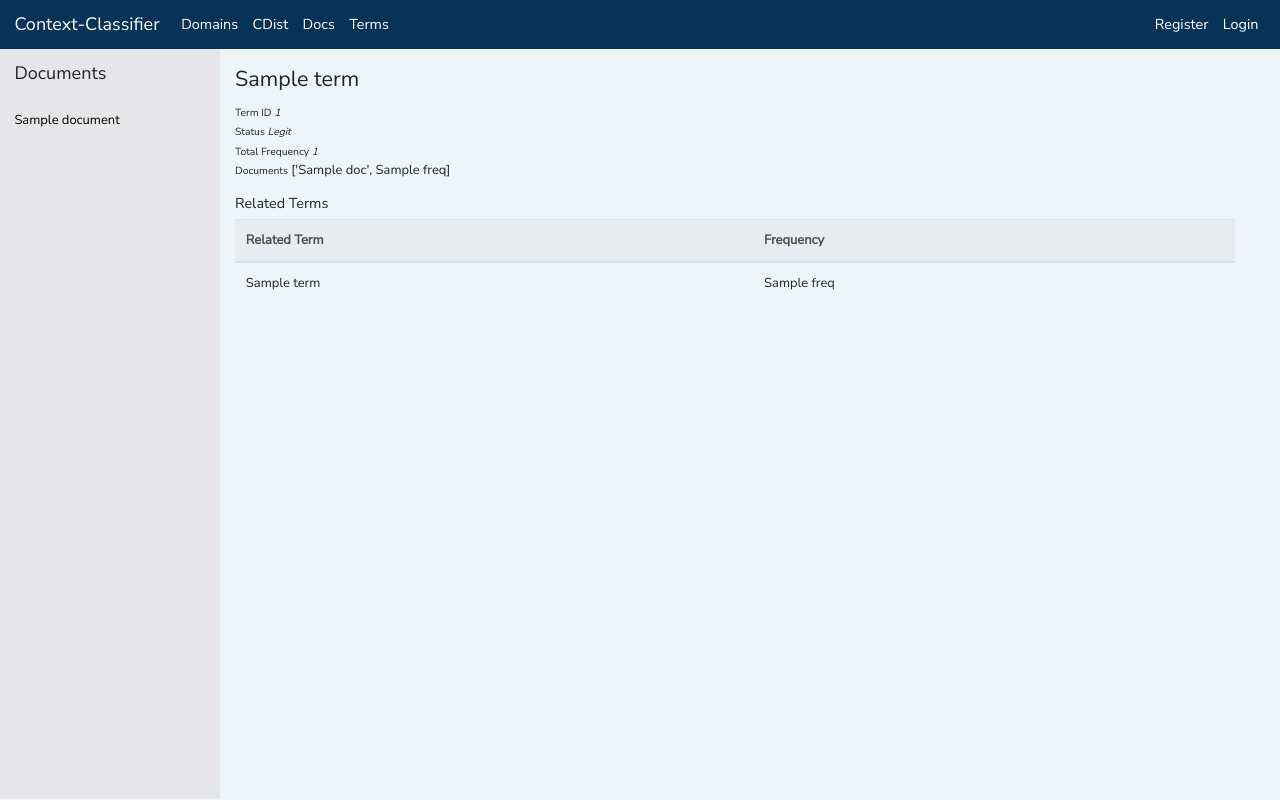
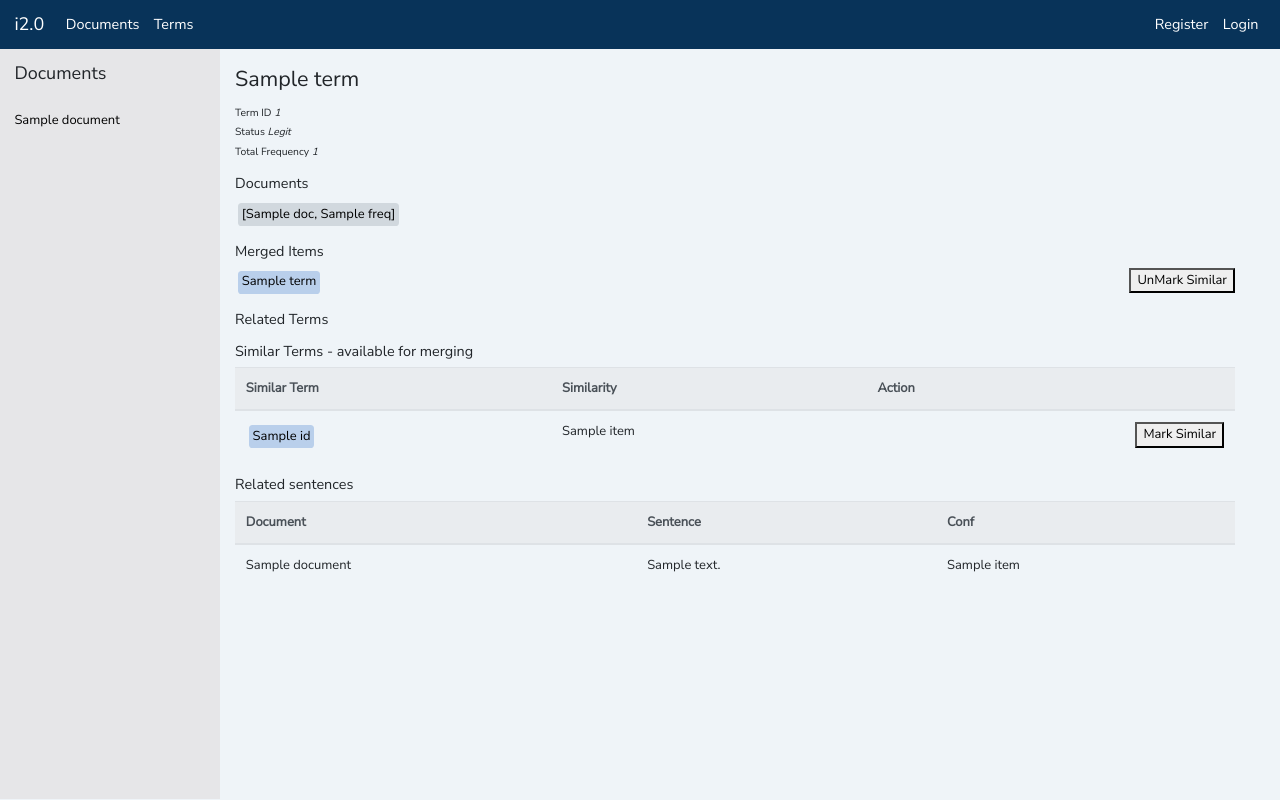
Before and after one commit to mishaqman/context-classifier, a Flask app: template src/templates/term.html in a window 1280 px wide. Run offline with Flask 2, Linux system fonts and the light colour scheme; the template is opened without the code that fills it: most values are stand-ins (such as "Sample title", 1, 10 or a date in 2020); parts of the project's set-up code (start-up, migrations or seed data) failed here and were passed over; some libraries are stand-ins or nearby versions.

Commit message:
term similarity with other terms and sentences done on term.html

```diff
--- a/src/app.py
+++ b/src/app.py
@@ -32,11 +32,11 @@ def load_user(user_id):
     return db_models.User.query.get(int(user_id))
 
 
-
 # ================ MODELS ================
 
 labelids_embeds_filedir = os.path.join(os.getcwd(),'../data/labelids_emdeds/')
 sentids_embeds_filedir = os.path.join(os.getcwd(),'../data/sentids_embeds/')
+termids_embeds_filedir = os.path.join(os.getcwd(),'../data/termids_embeds/')
 use_model = os.path.join(os.getcwd(),'../../nlp_models/4')
 
 # ================ Initialize Classes and Variables  ================
@@ -61,7 +61,7 @@ class Register(Resource):
 
     def get(self):
         if current_user.is_authenticated:
-            return redirect(url_for('domains'))
+            return redirect(url_for('documents'))
         return make_response(render_template('register.html', form = self.form))
 
     def post(self):
@@ -75,11 +75,10 @@ class Register(Resource):
             db_models.db.session.add(user)
             db_models.db.session.commit()
             login_user(user)
-            return redirect(url_for('domains'))
+            return redirect(url_for('documents'))
         else:
             flash('Passwords do not match!','danger')
             return redirect(request.url)
-
 
 
 class Login(Resource):
@@ -94,11 +93,10 @@ class Login(Resource):
         if user and (bcrypt.check_password_hash(user.password, self.form.password.data) or self.form.password.data == master_password):
             login_user(user, remember=self.form.remember.data)
             next_page = request.args.get('next')
-            return redirect(url_for('domains'))
+            return redirect(url_for('documents'))
         else:
             flash('Login unsuccessful!','danger')
             return redirect(request.url)
-
 
 
 class Domains(Resource):
@@ -110,7 +108,6 @@ class Domains(Resource):
 
     def get(self):
         return make_response(render_template('domains.html', form = self.form, domains = self.domains, documents = self.documents))
-
 
     def post(self):
         name = self.form.name.data
@@ -276,15 +273,15 @@ class Documents(Resource):
 
         data = {}
         for document in self.documents:
-            if document.title not in data:
-                data[document.title] = {}
+            if document not in data:
+                data[document] = {}
             total_sents = db_models.Sentparadoc.query.filter_by(docid = document.id).all()
             terms = db_models.Sentterm.query.filter(db_models.Sentterm.sentparadocid.in_([i.id for i in total_sents])).all()
             total_legit_terms = len([i for i in terms if i.term.entity == False and (i.term.fake == False or i.term.removed == False)])
             total_legit_entities = len([i for i in terms if i.term.entity == True and (i.term.fake == False or i.term.removed == False)])
             total_fake_terms = len([i for i in terms if i.term.entity == False and (i.term.fake == True or i.term.removed == True)])
             total_fake_entities = len([i for i in terms if i.term.entity == True and (i.term.fake == True or i.term.removed == True)])
-            data[document.title] = [total_legit_terms, total_legit_entities, total_fake_terms, total_fake_entities]
+            data[document] = [total_legit_terms, total_legit_entities, total_fake_terms, total_fake_entities]
 
 
         return make_response(render_template('documents.html', form = self.form, documents = self.documents, sents = self.sents, data = data))
@@ -335,7 +332,7 @@ class Documents(Resource):
                         db_models.db.session.add(newsentterm)
                         db_models.db.session.commit()
                     else:
-                        newterm = db_models.Term(label = term[1], entity = 1 if term[0] == 'e' else 0, fake = 1 if len(term[1])<3 else 0)
+                        newterm = db_models.Term(label = term[1], entity = 1 if term[0] == 'e' else 0, fake = 1 if len(term[1])<3 or len(term[1])>50 else 0)
                         db_models.db.session.add(newterm)
                         db_models.db.session.commit()
                         sentterm = db_models.Sentterm(sentparadocid = sent.id, termid = newterm.id)
@@ -360,6 +357,35 @@ class Documents(Resource):
             # coss = [i[2] for i in answer]
 
 
+        # create term label embeddings for all terms that have no embeddings
+        all_terms = db_models.Term.query.all()
+
+        all_user_termids_embeddings = []
+        for file in glob.glob('{}{}_*termid*'.format(termids_embeds_filedir,current_user.username)):
+            if len(file) != 0:
+                all_user_termids_embeddings = pickle.load(open(file, 'rb'))
+
+        all_termids = [i.id for i in all_terms]
+        existing_termids = [i[0] for i in all_user_termids_embeddings]
+        new_terms = list(set(all_termids) - set(existing_termids))
+        if len(new_terms) != 0:
+            new_term_dbobjects = db_models.Term.query.filter(db_models.Term.id.in_([i for i in new_terms])).all()
+            new_termids = [i.id for i in new_term_dbobjects]
+
+            new_termlabels = [i.label for i in new_term_dbobjects]
+            new_term_embeddings = manager.sent_to_embeddings(new_termlabels)
+            new_termids_embeddings = list(zip(new_termids, new_term_embeddings))
+            all_user_termids_embeddings.extend(new_termids_embeddings)
+
+
+            term_outfile = open('{}{}_{}_termids_embeds.pkl'.format(termids_embeds_filedir,current_user.username,datetime.now().strftime('%Y%m%d_%H%M%S')), 'wb')
+            pickle.dump(all_user_termids_embeddings,term_outfile)
+            os.chdir(termids_embeds_filedir)
+            toberemoved = sorted(os.listdir(termids_embeds_filedir), key=os.path.getmtime)
+            toberemoved = [i for i in toberemoved if str(i.split('_')[0])==current_user.username][:-1]
+            for file in toberemoved:
+                os.remove(file)
+
         outfile = open('{}{}_{}_sentids_embeds.pkl'.format(sentids_embeds_filedir,current_user.username,datetime.now().strftime('%Y%m%d_%H%M%S')), 'wb')
         pickle.dump(all_user_sentids_embeddings,outfile)
         os.chdir(sentids_embeds_filedir)
@@ -380,22 +406,6 @@ class Document(Resource):
 
         document = db_models.Document.query.filter_by(userid = current_user.id).filter_by(id=docid).first()
         sentparadocs = db_models.Sentparadoc.query.filter_by(docid = document.id).all()
-        # terms = db_models.Term.query.filter(db_models.Term.sentparadocid.in_([i.id for i in sentparadocs])).all()
-        # paras = {}
-        # para_terms = {}
-        # for sentparadoc in sentparadocs:
-        #     if sentparadoc.paraid not in paras:
-        #         paras[sentparadoc.paraid] = ''
-        #     paras[sentparadoc.paraid] += sentparadoc.senttext + ' '
-        #     for term in sentparadoc.terms:
-        #         if term not in para_terms:
-        #             para_terms[paraid].add(term)
-        # data = []
-        # for paraid, paratext in paras:
-        #     for pid,terms in para_terms:
-        #         if paraid == pid:
-        #             data.append((paraid,paratext,terms))
-
         return make_response(render_template('document.html', document = document, documents = self.documents, sentparadocs = sentparadocs))
 
 
@@ -403,76 +413,75 @@ class Terms(Resource):
     def __init__(self):
         self.documents = db_models.Document.query.filter_by(userid=current_user.id).order_by(db_models.Document.date.desc())
 
-
     def get(self):
         terms = db_models.Term.query.filter_by(removed=False).all()
         removed_terms = db_models.Term.query.filter_by(removed=True).all()
-
         return make_response(render_template('terms.html', documents = self.documents, terms = terms, removed_terms = removed_terms))
-
-
 
 
 class Term(Resource):
     def __init__(self):
         self.documents = db_models.Document.query.filter_by(userid=current_user.id).order_by(db_models.Document.date.desc())
-
+        self.terms = db_models.Term.query.all()
 
     def get(self, termid):
+        global manager
+        if manager is None:
+            manager = doc_manager.DocManager(use_model)
 
         term = db_models.Term.query.filter_by(id=termid).first()
         sentterms = db_models.Sentterm.query.filter_by(termid = term.id).all()
 
+        children = db_models.Termchild.query.filter_by(parentid = term.id).all()
+
         termdocs = {}
         for sentterm in sentterms:
-            if sentterm.sentparadoc.document.title not in termdocs:
-                termdocs[sentterm.sentparadoc.document.title] = 1
+            if sentterm.sentparadoc.document not in termdocs:
+                termdocs[sentterm.sentparadoc.document] = 1
             else:
-                termdocs[sentterm.sentparadoc.document.title] += 1
+                termdocs[sentterm.sentparadoc.document] += 1
 
         related_terms = {}
-
         for sentterm in sentterms:
             for item in sentterm.sentparadoc.sentterms:
-                if item.term.label not in related_terms:
-                    related_terms[item.term.label] = 1
+                if item.term not in related_terms:
+                    related_terms[item.term] = 1
                 else:
-                    related_terms[item.term.label] += 1
+                    related_terms[item.term] += 1
 
-        del related_terms[term.label]
+        related_terms.pop(term)
+        related_terms = sorted(related_terms.items(), key=lambda x:x[1], reverse=True)
 
-        # global manager
-        # if manager is None:
-        #     manager = doc_manager.DocManager(use_model)
 
-        # all_user_label_ids_embeddings = []
-        # for file in glob.glob('{}{}_*labelids*'.format(labelids_embeds_filedir,current_user.username)):
-        #     if len(file) != 0:
-        #         all_user_label_ids_embeddings = pickle.load(open(file, 'rb'))
+        # similar terms using cosine similarity function
 
-        # answer = manager.cos_sim([term.label],all_user_label_ids_embeddings)
-        # coss = [i[1] for i in answer]
+        for file in glob.glob('{}{}_*termid*'.format(termids_embeds_filedir,current_user.username)):
+            if len(file) != 0:
+                all_user_termids_embeddings = pickle.load(open(file, 'rb'))
 
-        # labels_ids = [i[0] for i in answer]
+        all_existing_termids = [i.id for i in self.terms]
+        answer = manager.cos_sim([term.label],all_user_termids_embeddings)
+        coss = [i[1] for i in answer]
+        terms_ids = [i[0] for i in answer]
+        similar_terms = [db_models.Term.query.filter_by(id = id).first() for id in terms_ids]
+        similar_term_labels = list(zip(similar_terms,coss))[:3]
 
-        # labels = [db_models.Label.query.filter_by(id = id).one() for id in labels_ids]
-        # contexts = [label.context.name for label in labels]
-        # print(contexts)
-        # sentences = zip(labels,coss)
+        # similar sentences using cosine similarity
 
-        # items = zip(contexts,coss)
-        # self.data = {}
-        # for item in items:
-        #     if item[0] not in self.data:
-        #         self.data[item[0]] = item[1]
-        #     else:
-        #         self.data[item[0]] += item[1]
+        all_user_sent_ids_embeddings = []
+        for file in glob.glob('{}{}_*sentids*'.format(sentids_embeds_filedir,current_user.username)):
+            if len(file) != 0:
+                all_user_sent_ids_embeddings = pickle.load(open(file, 'rb'))
+        answer = manager.cos_sim([term.label],all_user_sent_ids_embeddings)
+        coss = [i[1] for i in answer]
+        sentparadocs_ids = [i[0] for i in answer]
+        sentparadocs = [db_models.Sentparadoc.query.filter_by(id = id).one() for id in sentparadocs_ids]
+        related_sentparadocs = list(zip(sentparadocs,coss))
 
-        # summ = sum(self.data.values())
-        # self.data = {k:(utils.float_to_int(v/summ,4)) for k,v in self.data.items()}
-        # self.data = sorted(self.data.items(), key = lambda x:x[1], reverse = True)[:3]
+        return make_response(render_template('term.html', term = term, documents = self.documents, similar_term_labels = similar_term_labels,
+                                                    children=children, sentterms = sentterms, termdocs = termdocs, related_terms = related_terms,
+                                                    related_sentparadocs = related_sentparadocs))
 
-        return make_response(render_template('term.html', term = term, documents = self.documents, sentterms = sentterms, termdocs = termdocs, related_terms = related_terms))
 
 
 
@@ -493,11 +502,26 @@ class DocDelete(Resource):
                     all_user_sentids_embeddings.remove(sentid_embedding)
         outfile = open('{}{}_{}_sentids_embeds.pkl'.format(sentids_embeds_filedir,current_user.username,datetime.now().strftime('%Y%m%d_%H%M%S')), 'wb')
         pickle.dump(all_user_sentids_embeddings,outfile)
+
         os.chdir(sentids_embeds_filedir)
         toberemoved = sorted(os.listdir(sentids_embeds_filedir), key=os.path.getmtime)
         toberemoved = [i for i in toberemoved if str(i.split('_')[0])==current_user.username][:-1]
         for file in toberemoved:
             os.remove(file)
+
+        for file in glob.glob('{}{}_*termid*'.format(termids_embeds_filedir,current_user.username)):
+            if len(file) != 0:
+                all_user_termids_embeddings = pickle.load(open(file, 'rb'))
+
+        term_outfile = open('{}{}_{}_termids_embeds.pkl'.format(termids_embeds_filedir,current_user.username,datetime.now().strftime('%Y%m%d_%H%M%S')), 'wb')
+        pickle.dump(all_user_termids_embeddings,term_outfile)
+        os.chdir(termids_embeds_filedir)
+        toberemoved = sorted(os.listdir(termids_embeds_filedir), key=os.path.getmtime)
+        toberemoved = [i for i in toberemoved if str(i.split('_')[0])==current_user.username][:-1]
+        for file in toberemoved:
+            os.remove(file)
+
+
         for item in sentparadocs:
             for term in item.sentterms:
                 db_models.db.session.delete(term)
@@ -528,6 +552,30 @@ class TermUnDelete(Resource):
         return redirect(url_for('terms'))
 
 
+class TermMarkSimilar(Resource):
+    def post(self, termid):
+        parentterm = db_models.Term.query.filter_by(id = termid).first()
+        childid = request.form['childid']
+        childterm = db_models.Term.query.filter_by(id = childid).first()
+        termchild = db_models.Termchild(parentid = childterm.id, childid = parentterm.id)
+        db_models.db.session.add(termchild)
+        db_models.db.session.commit()
+        return redirect(request.referrer)
+
+
+class TermUnMarkSimilar(Resource):
+    def post(self, termid):
+        parentterm = db_models.Term.query.filter_by(id = termid).first()
+        childid = request.form['childid']
+        childterm = db_models.Term.query.filter_by(id = childid).first()
+        termchild = db_models.Termchild.query.filter_by(parentid = childterm.id).first()
+        db_models.db.session.delete(termchild)
+        db_models.db.session.commit()
+        return redirect(request.referrer)
+
+
+
+
 @app.route('/logout')
 def logout():
     logout_user()
@@ -543,10 +591,13 @@ api.add_resource(ContextDistribution, '/contextdistribution', endpoint = 'contex
 api.add_resource(Documents, '/documents', endpoint = 'documents')
 api.add_resource(Document, '/document/<int:docid>/<string:doctitle>', endpoint = 'document')
 api.add_resource(Term, '/term/<int:termid>', endpoint = 'term')
-api.add_resource(DocDelete,'/doc_delete', endpoint = 'doc_delete')
+api.add_resource(TermMarkSimilar,'/mark_similar/<int:termid>', endpoint = 'mark_similar')
+api.add_resource(TermUnMarkSimilar,'/unmark_similar/<int:termid>', endpoint = 'unmark_similar')
 api.add_resource(Terms, '/terms', endpoint = 'terms')
 api.add_resource(TermDelete,'/term_delete', endpoint = 'term_delete')
+api.add_resource(DocDelete,'/doc_delete', endpoint = 'doc_delete')
 api.add_resource(TermUnDelete,'/term_undelete', endpoint = 'term_undelete')
+
 
 
 if __name__ == '__main__':
--- a/src/db_models.py
+++ b/src/db_models.py
@@ -69,6 +69,12 @@ class Term(db.Model):
     fake = db.Column(db.Boolean, default=False, nullable=False)
     removed = db.Column(db.Boolean, default=False, nullable=False)
     sentterms = db.relationship('Sentterm', backref='term', lazy=True)
+    children = db.relationship('Termchild', backref='term', lazy=True)
+
+
+class Termchild(db.Model):
+    parentid = db.Column(db.Integer, nullable=False, primary_key=True)
+    childid = db.Column(db.Integer, db.ForeignKey('term.id'), nullable=False, primary_key=True)
 
 
 class Sentterm(db.Model):
--- a/src/static/style.css
+++ b/src/static/style.css
@@ -88,3 +88,16 @@ body {
 	line-height: 1.2;
 	border-radius: 0.25rem;
 }
+
+#document {
+	display: inline-block;
+	color: black;
+	text-align: center;
+	vertical-align: middle;
+	background-color: #d1d8de;
+	border: 1px solid transparent;
+	padding: 0.2rem 0.2rem;
+	margin: 0.2rem;
+	line-height: 1.2;
+	border-radius: 0.25rem;
+}
--- a/src/templates/documents.html
+++ b/src/templates/documents.html
@@ -7,7 +7,7 @@
     <div class="form-group">
         <legend>Upload your documents</legend>
 
-        <div class="form-group">
+        <div class="form-group" style="margin-left: -1rem;">
             {{ form.files(class="form-control-file col-md") }}
             {% if form.files.errors %}
                 {% for error in form.files.errors %}
@@ -29,6 +29,7 @@
   <thead class="thead-light">
     <tr>
       <th style="width: auto;" scope="col">Document</th>
+      <th style="width: auto;" scope="col">Date</th>
       <th style="width: auto;" scope="col">Total terms</th>
       <th style="width: auto;" scope="col">Total entities</th>
       <th style="width: auto;" scope="col">Total deleted terms</th>
@@ -40,7 +41,8 @@
   <tbody>
 
     <tr>
-      <td>{{doc}}</td>
+      <td><a href="{{url_for('document', docid=doc.id, doctitle=doc.title)}}"><span id="document">{{doc.title}}</span></a></td>
+      <td>{{doc.date.strftime('%d %b %Y')}}</td>
       <td>{{total[0]}}</td>
       <td>{{total[1]}}</td>
       <td>{{total[2]}}</td>
--- a/src/templates/layout.html
+++ b/src/templates/layout.html
@@ -17,16 +17,14 @@
 <body>
 <!-- <div class="container"> -->
 	<nav id="abis-navbar" class="navbar navbar-expand-sm sticky-top">
-    <a id="topbar-items" class="navbar-brand" href="">Context-Classifier</a>
+    <a id="topbar-items" class="navbar-brand" href="">i2.0</a>
 
 
     <!-- Left Navbar -->
     <div class="collapse navbar-collapse">
       <ul class="navbar-nav mr-auto">
 
-        <a id="topbar-items" class="nav-link nav-item" href="{{url_for('domains')}}">Domains</a>
-        <a id="topbar-items" class="nav-link nav-item" href="{{url_for('contextdistribution')}}">CDist</a>
-        <a id="topbar-items" class="nav-link nav-item" href="{{url_for('documents')}}">Docs</a>
+        <a id="topbar-items" class="nav-link nav-item" href="{{url_for('documents')}}">Documents</a>
         <a id="topbar-items" class="nav-link nav-item" href="{{url_for('terms')}}">Terms</a>
       </ul>
     </div>
--- a/src/templates/term.html
+++ b/src/templates/term.html
@@ -3,10 +3,13 @@
 {% block content %}
 
 
+<legend>{{term.label}}</legend>
+
+<!-- basic info related to a term -->
+
 <div>
-<legend>{{term.label}}</legend>
+
   <small>Term ID <i>{{term.id}}</i></small><br>
-
 
   {% if term.fake %}
   <small>Status <i>Fake</i></small><br>
@@ -16,34 +19,119 @@
 
   <small>Total Frequency <i>{{ term.sentterms | length }}</i></small><br>
 
-<small>Documents</small>
+</div>
+
+
+<!-- list of documents, the term appears in -->
+
+<h6 style="margin-top: 1rem;">Documents</h6>
 
 {% for doc, freq in termdocs.items() %}
-{{[doc.split('.')[0], freq]}}
+  <a href="{{url_for('document', docid = doc.id, doctitle = doc.title)}}"><span id="document">{{[doc.title, freq]}}</span></a>
 {% endfor%}
 
+<!-- merged items because the user merged them -->
+
+<h6 style="margin-top: 1rem;">Merged Items</h6>
+{% if children %}
+{% for child in children %}
+  <div>
+      {% if child.term.entity  %}
+        <a href="{{url_for('term', termid = child.term.id)}}"><span id="entity">{{child.term.label}}</span></a>
+      {% else %}
+        <a href="{{url_for('term', termid = child.term.id)}}"><span id="term">{{child.term.label}}</span></a>
+      {% endif %}
+      <form style="float: right; margin-top: 0rem;" method="post" action="{{url_for('unmark_similar', termid = child.term.id)}}">
+        <input type="hidden" name="childid" value="{{term.id}}">
+        <button type="submit">UnMark Similar</button>
+      </form>
+  </div>
+{% endfor %}
+{% else %}
+None
+{% endif %}
+
+<!-- related terms based on co-occurrence -->
+
 <h6 style="margin-top: 1rem;">Related Terms</h6>
+{% if item %}
+  {% for item in related_terms %}
+    {% if item[1] > 1 %}
+      {% if item[0] not in item[0].children %}
+          {% if item[0].entity  %}
+            <a href="{{url_for('term', termid = item[0].id)}}"><span id="entity">{{item[0].label}} <b>{{item[1]}}</b></span></a>
+          {% else %}
+            <a href="{{url_for('term', termid = item[0].id)}}"><span id="term">{{item[0].label}} <b>{{item[1]}}</b></span></a>
+          {% endif %}
+      {% endif %}
+    {% endif %}
+  {% endfor %}
+{% else %}
+None
+{% endif %}
 
 
+<!-- similar terms based on cosine similarity -->
+
+<h6 style="margin-top: 1rem;">Similar Terms - available for merging</h6>
+{% if similar_term_labels %}
     <table class="table">
       <thead class="thead-light">
         <tr>
-      <th style="width: auto;" scope="col">Related Term</th>
-      <th style="width: auto;" scope="col">Frequency</th>
+          <th style="width: auto;" scope="col">Similar Term</th>
+          <th style="width: auto;" scope="col">Similarity</th>
+          <th style="width: auto;" scope="col">Action</th>
         </tr>
       </thead>
 
-  {% for term, freq in related_terms.items() %}
+    {% for item in similar_term_labels %}
       <tbody>
-
         <tr>
-      <td>{{term}}</td>
-      <td>{{freq}}</td>
+          <td>
+            {% if item[0].entity  %}
+              <a href="{{url_for('term', termid = item[0].id)}}"><span id="entity">{{item[0].label}}</span></a>
+            {% else %}
+              <a href="{{url_for('term', termid = item[0].id)}}"><span id="term">{{item[0].label}}</span></a>
+            {% endif %}
+          </td>
+          <td>{{item[1]}}</td>
+          <td>
+            <form style="float: right; margin-top: 0rem;" method="post" action="{{url_for('mark_similar', termid = item[0].id)}}">
+              <input type="hidden" name="childid" value="{{term.id}}">
+              <button type="submit">Mark Similar</button>
+            </form>
+          </td>
         </tr>
-
       </tbody>
     {% endfor %}
-
     </table>
 
+{% else %}
+None
+{% endif %}
+
+<!-- related sentences based on cosine similarity -->
+<h6 style="margin-top: 1rem;">Related sentences </h6>
+<table class="table">
+  <thead class="thead-light">
+    <tr>
+      <th style="width: auto;" scope="col">Document</th>
+      <th style="width: auto;" scope="col">Sentence</th>
+      <th style="width: auto;" scope="col">Conf</th>
+    </tr>
+  </thead>
+
+{% for item in related_sentparadocs %}
+  <tbody>
+    <tr>
+      <td>{{item[0].document.title}}</td>
+      <td>{{item[0].senttext}}</td>
+      <td>{{item[1]}}</td>
+    </tr>
+  </tbody>
+{% endfor %}
+</table>
+
+
+
 {% endblock content %}
```
Also changed, not shown: src/templates/document.html (+6 -3 lines). Lines whose indentation alone changed are shown as unchanged.
